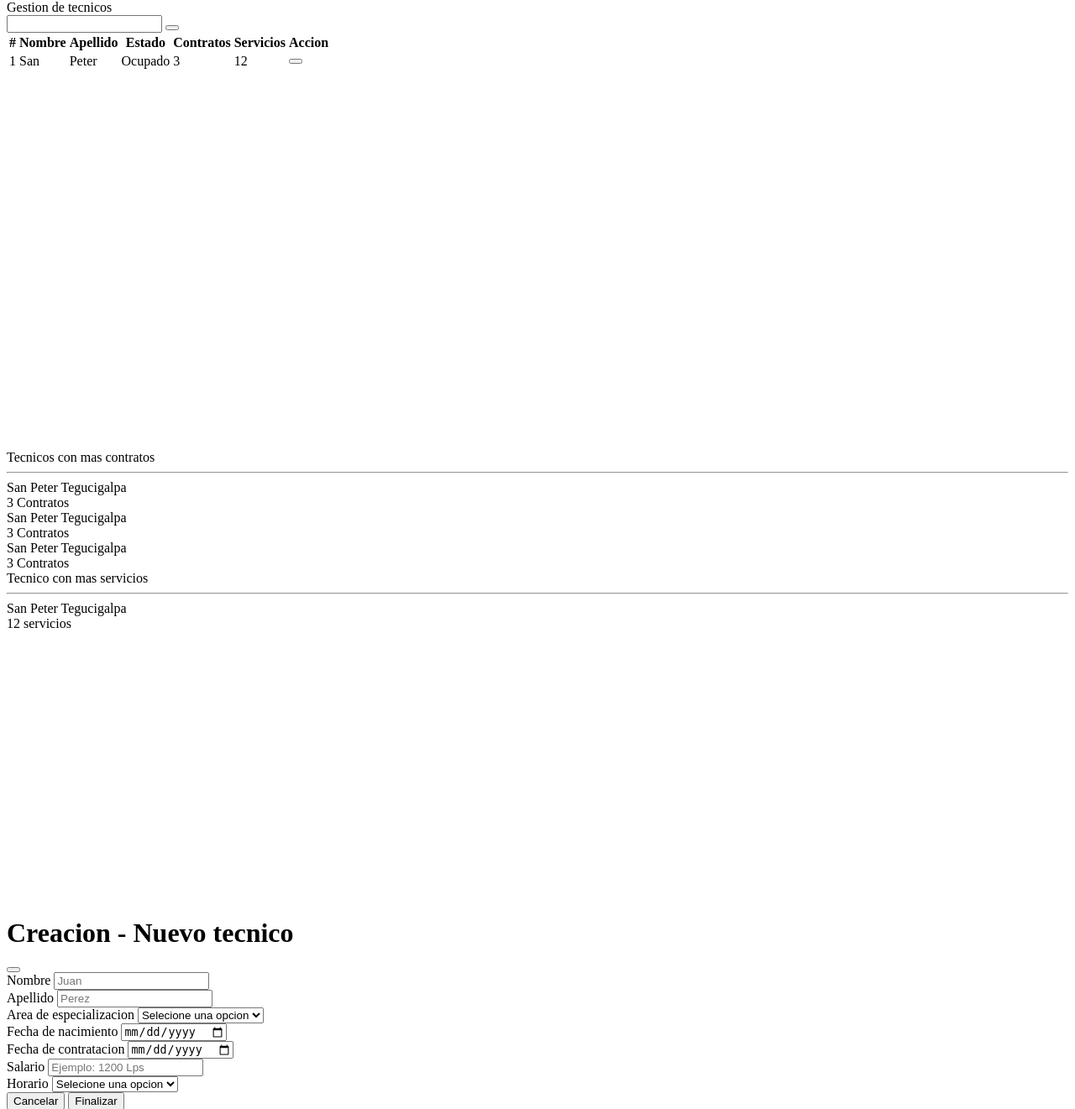
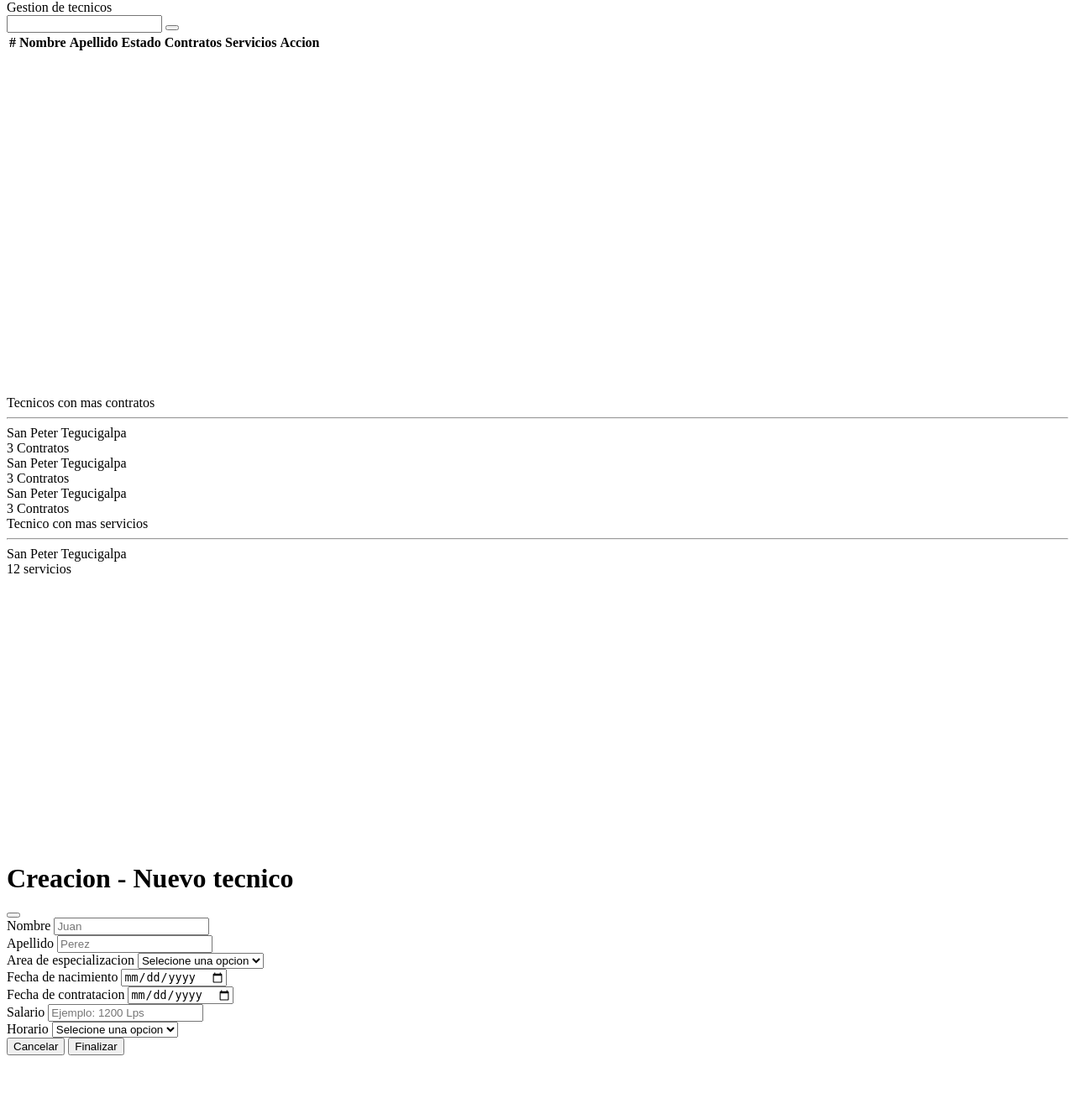
Before and after one commit to LuisSalgadoAlz/SAO-APP, a PHP site: page /body-tecnicos.php in a window 1280 px wide. Shown: the part 234-1555 px from the top of the page at 84% size. After the commit the page ends 1491 px from the top, so only its background shows below. Run offline with PHP 8.4, Linux system fonts and the light colour scheme; lists and menus that the app fills with data are empty.

Commit message:
micro changes

```diff
--- a/php/components/body-clients.php
+++ b/php/components/body-clients.php
@@ -31,7 +31,7 @@
           </div>
           <div class="row mt-3">
             <!-- Tabla de clientes -->
-            <div class="col">
+            <div class="col overflow-auto table-scroll" style="height: 65vh;max-height: 70vh;">
               <table class="table table-sm table-hover bordered table-clientes">
                 <thead class="thead-dark">
                   <tr>
--- a/php/components/body-tecnicos.php
+++ b/php/components/body-tecnicos.php
@@ -39,7 +39,7 @@
   </div>
   <div class="row mt-2">
     <div class="col-8 p-2">
-      <div class="header d-f bg-white rounded p-4 shadow-sm table-scroll overflow-auto" style="height: 67vh;">
+      <div class="header d-f bg-white rounded p-4 shadow-sm table-scroll overflow-auto">
         <div class="container">
           <div class="row mb-3">
             <div class="col-4">
@@ -58,7 +58,7 @@
             </div>
           </div>
           <div class="row">
-            <div class="col-12 overflow-auto">
+            <div class="col-12 table-scroll overflow-auto" style="height: 54vh;">
               <table class="table table-hover bordered">
                 <thead class="table-light">
                   <tr>
@@ -72,20 +72,6 @@
                   </tr>
                 </thead>
                 <tbody class="tbody-tecnicos">
-                  <tr>
-                    <td class="py-3">1</td>
-                    <td class="py-3">San</td>
-                    <td class="py-3">Peter</td>
-                    <td class="py-3">
-                      <span class="bg-success-subtle text-emphasis-success rounded px-1">Ocupado</span>
-                    </td>
-                    <td class="py-3">3</td>
-                    <td class="py-3">12</td>
-                    <td class="py-3">
-                      <a href="./tecnicos-edits.php" class="btn btn-warning btn-sm"><i class='bx bx-edit'></i></a>
-                      <button class="btn btn-danger btn-sm"><i class='bx bx-eraser'></i></button>
-                    </td>
-                  </tr>
                 </tbody>
               </table>
             </div>
```
Also changed, not shown: js/Tecnicos/index.js (+46 -15 lines), php/components/body-inventario.php (+2 -12 lines).
